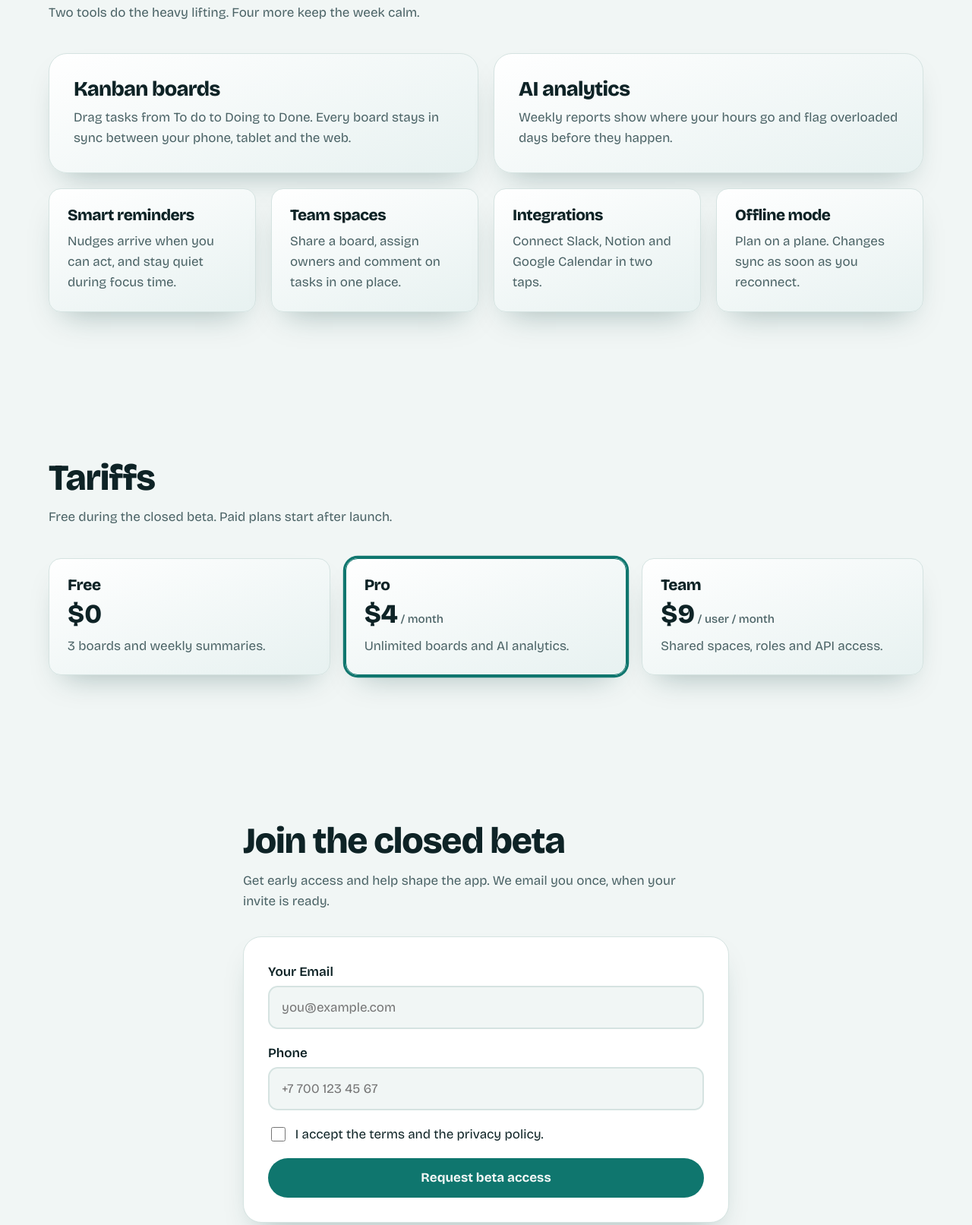
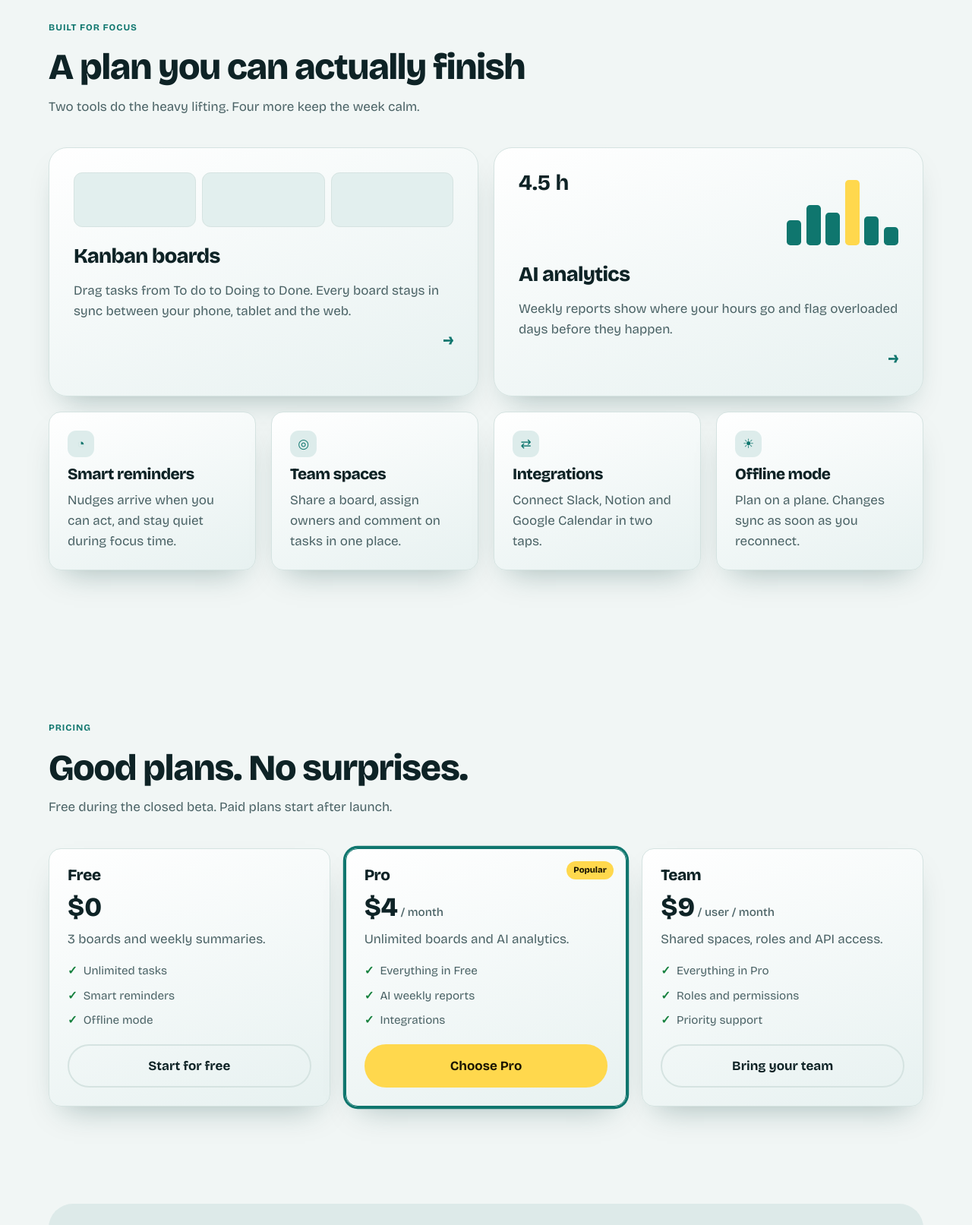
Before and after one commit to kunsuakulytalant-lgtm/TaskFlow-Manage-Tasks-Without-Burnou, a plain HTML site: page index.html in a window 1280 px wide. Shown: the part 810-2423 px from the top of the page at 76% size. Drawn offline with nearby package versions, Linux system fonts and the light colour scheme.

Commit message:
feat: match layout to figma design

```diff
--- a/index.html
+++ b/index.html
@@ -29,6 +29,7 @@
 <main>
   <section class="hero" id="top">
     <div class="hero-copy">
+      <p class="eyebrow"><span class="dot"></span>Closed beta is open</p>
       <h1>Manage Tasks Without Burnout</h1>
       <p class="lead">TaskFlow plans your week on Kanban boards and warns you when a day holds more than you can finish.</p>
       <a class="btn btn-cta" href="#beta">Join the closed beta</a>
@@ -36,6 +37,7 @@
         <li><a class="store" href="#beta"><small>Download on the</small>App Store</a></li>
         <li><a class="store" href="#beta"><small>Get it on</small>Google Play</a></li>
       </ul>
+      <p class="note">iOS and Android. Free during the beta.</p>
     </div>
     <figure class="phone" role="img" aria-label="TaskFlow app showing a Kanban board and a suggestion to move two tasks to Friday">
       <p class="phone-top">Thursday <span>9 h planned</span></p>
@@ -45,34 +47,44 @@
         <li>Doing<span class="late">Ship onboarding</span><span>Write API docs</span></li>
         <li>Done<span>Release notes</span></li>
       </ul>
+      <p class="chip"><b>On track</b> 1 task done</p>
     </figure>
   </section>
 
   <section id="features">
+    <p class="eyebrow dark">Built for focus</p>
     <h2>A plan you can actually finish</h2>
     <p class="sub">Two tools do the heavy lifting. Four more keep the week calm.</p>
     <div class="cards">
       <article class="big">
+        <div class="mini-board" aria-hidden="true"><i></i><i></i><i></i></div>
         <h3>Kanban boards</h3>
         <p>Drag tasks from To do to Doing to Done. Every board stays in sync between your phone, tablet and the web.</p>
+        <a class="more" href="#beta" aria-label="Join the beta to try Kanban boards">&rarr;</a>
       </article>
       <article class="big">
+        <div class="chart" aria-hidden="true"><b>4.5 h</b><span style="--h:35%"></span><span style="--h:55%"></span><span style="--h:45%"></span><span class="peak" style="--h:90%"></span><span style="--h:40%"></span><span style="--h:25%"></span></div>
         <h3>AI analytics</h3>
         <p>Weekly reports show where your hours go and flag overloaded days before they happen.</p>
+        <a class="more" href="#beta" aria-label="Join the beta to try AI analytics">&rarr;</a>
       </article>
       <article>
+        <span class="ico" aria-hidden="true">&#9684;</span>
         <h3>Smart reminders</h3>
         <p>Nudges arrive when you can act, and stay quiet during focus time.</p>
       </article>
       <article>
+        <span class="ico" aria-hidden="true">&#9678;</span>
         <h3>Team spaces</h3>
         <p>Share a board, assign owners and comment on tasks in one place.</p>
       </article>
       <article id="integrations">
+        <span class="ico" aria-hidden="true">&#8644;</span>
         <h3>Integrations</h3>
         <p>Connect Slack, Notion and Google Calendar in two taps.</p>
       </article>
       <article>
+        <span class="ico" aria-hidden="true">&#9728;</span>
         <h3>Offline mode</h3>
         <p>Plan on a plane. Changes sync as soon as you reconnect.</p>
       </article>
@@ -80,30 +92,42 @@
   </section>
 
   <section id="tariffs">
-    <h2>Tariffs</h2>
+    <p class="eyebrow dark">Pricing</p>
+    <h2>Good plans. No surprises.</h2>
     <p class="sub">Free during the closed beta. Paid plans start after launch.</p>
     <div class="cards plans">
       <article>
         <h3>Free</h3>
         <p class="price">$0</p>
         <p>3 boards and weekly summaries.</p>
+        <ul class="ticks"><li>Unlimited tasks</li><li>Smart reminders</li><li>Offline mode</li></ul>
+        <a class="btn btn-line" href="#beta">Start for free</a>
       </article>
       <article class="pro">
+        <span class="badge">Popular</span>
         <h3>Pro</h3>
         <p class="price">$4<small> / month</small></p>
         <p>Unlimited boards and AI analytics.</p>
+        <ul class="ticks"><li>Everything in Free</li><li>AI weekly reports</li><li>Integrations</li></ul>
+        <a class="btn btn-line" href="#beta">Choose Pro</a>
       </article>
       <article>
         <h3>Team</h3>
         <p class="price">$9<small> / user / month</small></p>
         <p>Shared spaces, roles and API access.</p>
+        <ul class="ticks"><li>Everything in Pro</li><li>Roles and permissions</li><li>Priority support</li></ul>
+        <a class="btn btn-line" href="#beta">Bring your team</a>
       </article>
     </div>
   </section>
 
   <section id="beta" class="beta">
-    <h2>Join the closed beta</h2>
-    <p class="sub">Get early access and help shape the app. We email you once, when your invite is ready.</p>
+    <div class="beta-copy">
+      <p class="eyebrow dark">Closed beta</p>
+      <h2>Make room for a better day.</h2>
+      <p class="sub">Get early access and help shape the app. We email you once, when your invite is ready.</p>
+      <ul class="ticks"><li>Early access to every new feature</li><li>A direct line to the product team</li><li>Free for the whole beta</li></ul>
+    </div>
     <form class="form" action="#" method="post">
       <label>Your Email
         <input type="email" name="email" placeholder="you@example.com" autocomplete="email" required>
@@ -114,12 +138,16 @@
         <small class="hint">Use digits and spaces, with an optional + at the start.</small>
       </label>
       <label class="check"><input type="checkbox" name="terms" required> I accept the terms and the privacy policy.</label>
-      <button class="btn btn-cta" type="submit">Request beta access</button>
+      <button class="btn btn-cta" type="submit">Request beta access &rarr;</button>
     </form>
   </section>
 </main>
 
 <footer class="site-footer">
+  <div class="foot-brand">
+    <a class="brand" href="#top"><span class="logo" aria-hidden="true">T</span>TaskFlow</a>
+    <p>Make room for what matters.</p>
+  </div>
   <nav aria-label="Footer">
     <ul>
       <li><a href="#">API documentation</a></li>
@@ -128,8 +156,8 @@
       <li><a href="https://t.me">Telegram</a></li>
     </ul>
   </nav>
-  <p class="legal">© 2026 TaskFlow Labs. All rights reserved. TaskFlow is a demo product made for a university course. Read the <a href="#">terms of use</a> and the <a href="#">privacy policy</a>.</p>
   <label class="switch"><input type="checkbox" id="theme-toggle"><span class="track" aria-hidden="true"></span>Dark theme</label>
+  <p class="legal">&copy; 2026 TaskFlow Labs. All rights reserved. TaskFlow is a demo product made for a university course. Read the <a href="#">terms of use</a> and the <a href="#">privacy policy</a>.</p>
 </footer>
 
 <script>document.getElementById("theme-toggle").checked = matchMedia("(prefers-color-scheme: dark)").matches;</script>
--- a/style.css
+++ b/style.css
@@ -128,7 +128,11 @@ main > section { width: min(100% - 2rem, 72rem); margin-inline: auto; padding-bl
 .cards .pro { border-color: var(--primary); box-shadow: 0 0 0 .2rem var(--primary), var(--shadow); }
 
 /* ---------- Beta form (pure CSS validation) ---------- */
-main > .beta { width: min(100% - 2rem, 40rem); }
+main > .beta {
+  display: grid; gap: 2rem; align-items: center; margin-block: 2rem; padding: clamp(1.5rem, 6vw, 4rem);
+  border-radius: 2rem; background: color-mix(in srgb, var(--primary) 9%, var(--bg));
+}
+.beta .form { margin-top: 0; }
 .form {
   display: grid; gap: 1.1rem; margin-top: 2rem; padding: clamp(1.25rem, 4vw, 2rem);
   border: .0625rem solid var(--line); border-radius: 1.5rem; background: var(--surface); box-shadow: var(--shadow);
@@ -161,6 +165,37 @@ main > .beta { width: min(100% - 2rem, 40rem); }
 .switch input:checked + .track::after { transform: translateX(1.3rem); }
 .switch input:focus-visible + .track { outline: .2rem solid var(--primary); outline-offset: .2rem; }
 
+/* ---------- Figma details ---------- */
+.eyebrow {
+  display: inline-flex; align-items: center; gap: .5rem; margin: 0 0 1rem; padding: .3rem .8rem; border-radius: 99rem;
+  background: rgb(255 255 255 / .14); font-size: .75rem; font-weight: 700; letter-spacing: .08em; text-transform: uppercase;
+}
+.eyebrow.dark { padding: 0; background: none; color: var(--primary); }
+.dot { width: .5rem; height: .5rem; border-radius: 50%; background: var(--sun); }
+.note { margin: 1rem 0 0; font-size: .85rem; color: rgb(255 255 255 / .7); }
+.phone { position: relative; }
+.phone .chip {
+  position: absolute; right: .75rem; bottom: -1rem; margin: 0; padding: .5rem .8rem; border-radius: .9rem;
+  background: #fff; color: #0e2326; font-size: .75rem; box-shadow: var(--shadow);
+}
+.cards .big { display: grid; gap: .5rem; align-content: start; }
+.mini-board { display: grid; grid-template-columns: repeat(3, 1fr); gap: .5rem; margin-bottom: 1rem; }
+.mini-board i { display: block; height: 4.5rem; border: .0625rem solid var(--line); border-radius: .7rem; background: color-mix(in srgb, var(--primary) 12%, var(--surface)); }
+.chart { display: flex; align-items: flex-end; gap: .4rem; height: 6rem; margin-bottom: 1rem; }
+.chart b { align-self: flex-start; margin-right: auto; font-size: 1.8rem; line-height: 1; }
+.chart span { width: 1.2rem; height: var(--h); border-radius: .3rem; background: var(--primary); }
+.chart .peak { background: var(--sun); }
+.more { justify-self: end; font-size: 1.3rem; font-weight: 800; text-decoration: none; color: var(--primary); }
+.ico { display: grid; place-items: center; width: 2.2rem; height: 2.2rem; margin-bottom: .75rem; border-radius: .7rem; background: color-mix(in srgb, var(--primary) 14%, var(--surface)); color: var(--primary); }
+.ticks { display: grid; gap: .5rem; margin: 1rem 0 1.25rem; padding: 0; list-style: none; font-size: .95rem; color: var(--muted); }
+.ticks li::before { content: "\2713"; margin-right: .5rem; font-weight: 800; color: var(--ok); }
+.plans article { position: relative; display: flex; flex-direction: column; }
+.plans .btn { margin-top: auto; }
+.btn-line { border: .125rem solid var(--line); background: transparent; color: var(--text); }
+.pro .btn-line { border-color: var(--sun); background: var(--sun); color: #1b1500; }
+.badge { position: absolute; top: 1rem; right: 1rem; padding: .2rem .6rem; border-radius: 99rem; background: var(--sun); color: #1b1500; font-size: .7rem; font-weight: 800; }
+.foot-brand p { margin: .5rem 0 0; color: var(--muted); }
+
 /* ---------- Tablet ---------- */
 @media (min-width: 40rem) {
   .cards { grid-template-columns: repeat(2, 1fr); }
@@ -176,6 +211,8 @@ main > .beta { width: min(100% - 2rem, 40rem); }
   .cards .big { grid-column: span 6; }
   .plans article { grid-column: span 4; }
   .site-footer { grid-template-columns: 1fr 2fr auto; align-items: center; }
+  .site-footer .legal { grid-column: 1 / -1; }
+  main > .beta { grid-template-columns: 1fr 1fr; }
 }
 
 @media (prefers-reduced-motion: reduce) {
```
